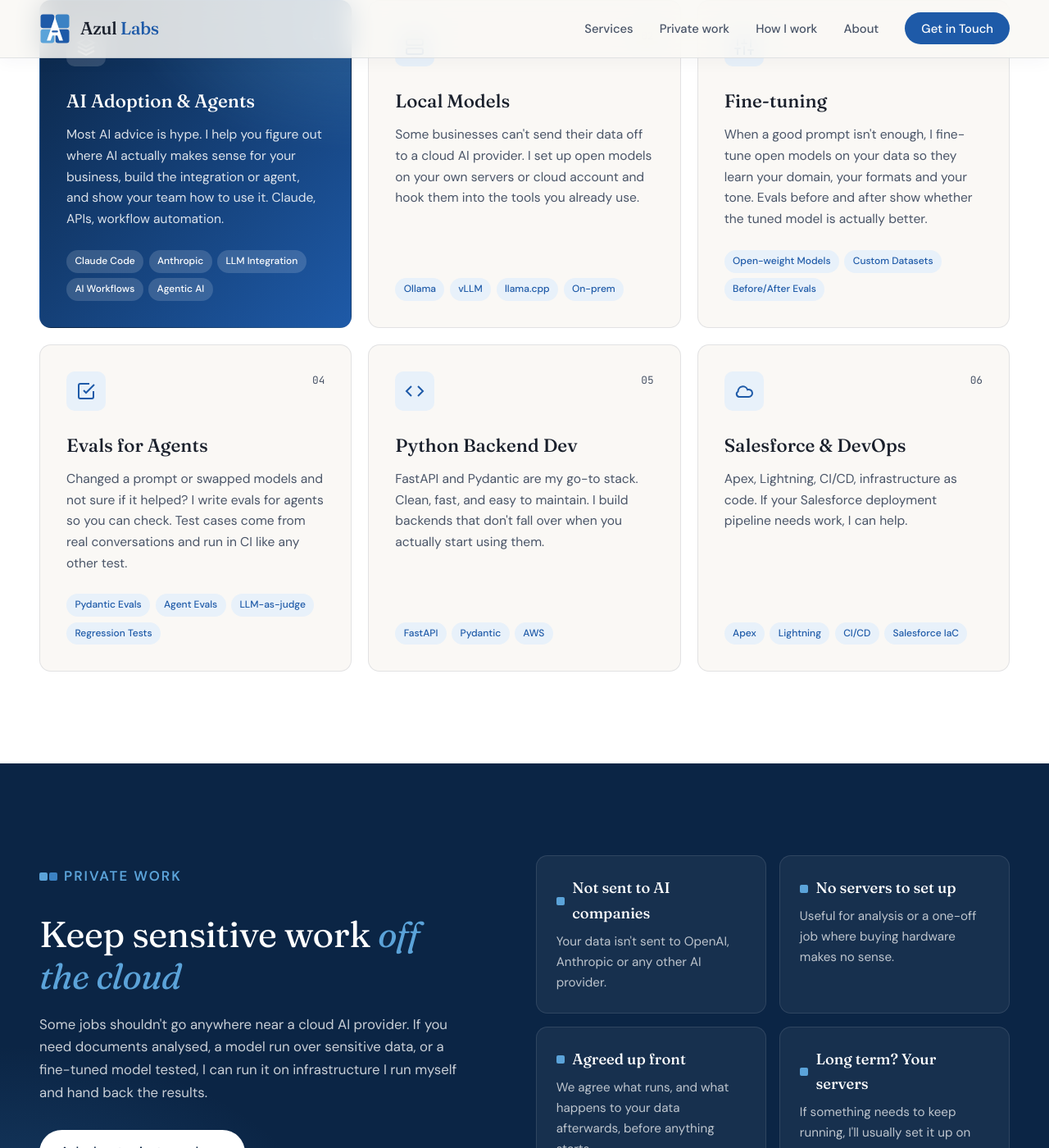
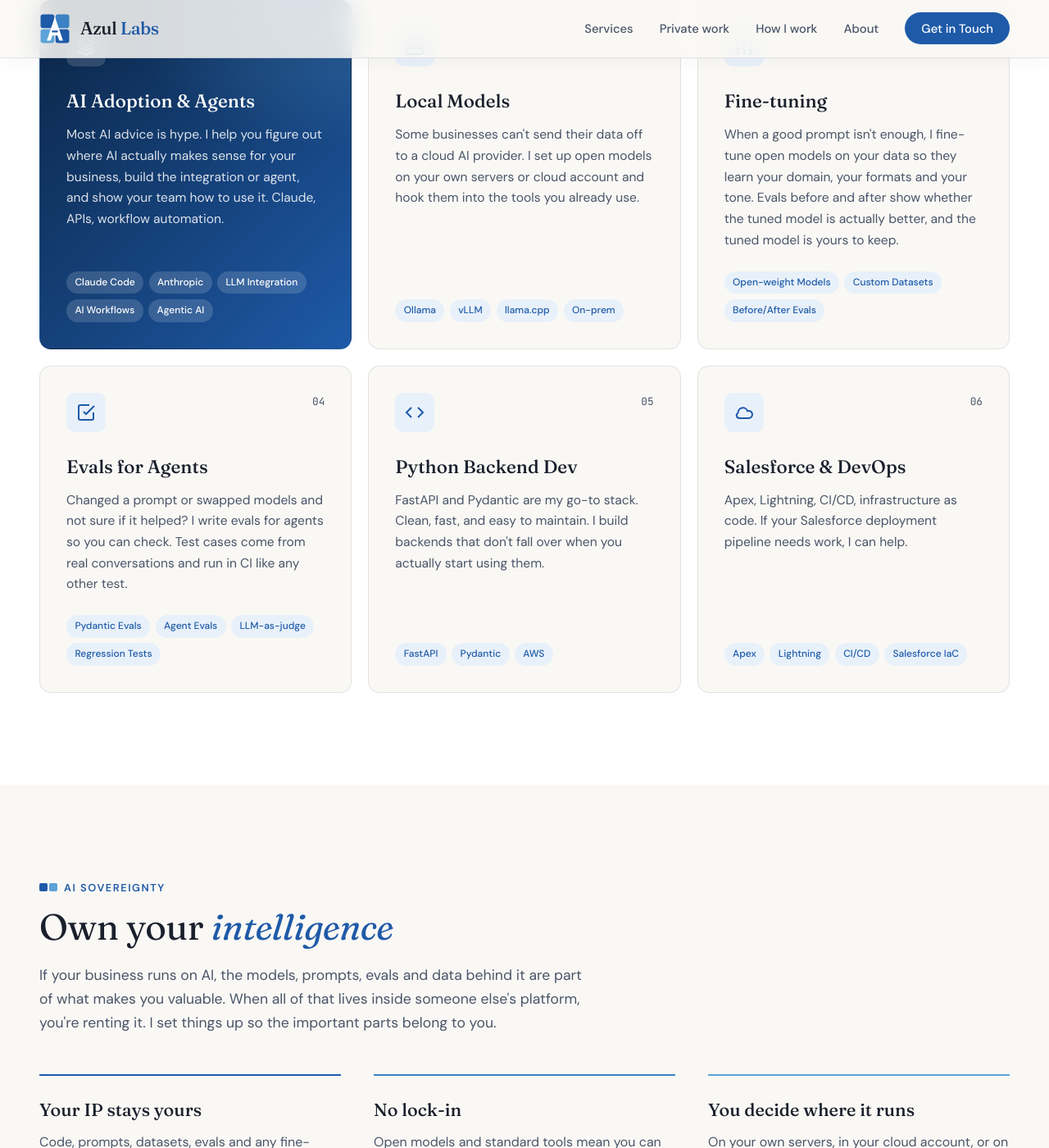
Before and after one commit to leo-dcfa/azl, a Jekyll site: the page built from index.html, in a window 1280 px wide and 1400 px high, scrolled down 1116 px. Shown: the whole window at 82% size. Built offline with Jekyll 4.4.1, drawn with Linux system fonts in a browser that asks for light colours; some of the changed text lies outside the part shown.

Commit message:
Add AI sovereignty and ownership section
New 'Own your intelligence' section (IP handed over, no lock-in, client
decides where things run), a line on keeping fine-tuned models, a FAQ
on ownership, and matching keywords, structured data and llms.txt.

Co-Authored-By: Claude Opus 5.5 <noreply@anthropic.com>
Claude-Session: https://claude.ai/code/session_01EsuynwUAgXqru2VPzBAWuT

```diff
--- a/_data/faq.yml
+++ b/_data/faq.yml
@@ -6,6 +6,8 @@
   a: Evals are tests for an AI agent. They run it against real examples and score the answers, so you can tell whether a prompt change or a new model made things better or worse. If an agent talks to customers or makes decisions, you want them. I write mine with Pydantic Evals.
 - q: When is fine-tuning worth it?
   a: When a good prompt and a few examples still don't get a model where it needs to be, or when you want a small model that does one job really well. I run evals on the base model and the tuned one, so you can see whether the tuning paid off.
+- q: Who owns what you build?
+  a: You do. Code, prompts, datasets, evals and any fine-tuned models are handed over to you. Open models come with their own licences, so I check those fit how you plan to use them.
 - q: Do you only work with Claude?
   a: No. About 25% of my work is handled by Claude and the other 75% by local models. Not every percent is equal, though. That 25% goes to the tasks local models can't handle yet.
 - q: Do you still do Salesforce and Python work?
--- a/_layouts/default.html
+++ b/_layouts/default.html
@@ -62,7 +62,7 @@
                 });
             }, { threshold: 0.1 });
 
-            document.querySelectorAll('.service-card, .hosting-point, .step, .stat, .about-content').forEach((el, i) => {
+            document.querySelectorAll('.service-card, .own-point, .hosting-point, .step, .stat, .about-content').forEach((el, i) => {
                 el.classList.add('reveal');
                 el.style.transitionDelay = `${(i % 3) * 80}ms`;
                 observer.observe(el);
--- a/_layouts/home.html
+++ b/_layouts/home.html
@@ -33,7 +33,7 @@ layout: default
         "email": "leo@azl.au",
         "sameAs": ["https://www.linkedin.com/in/leofilipealves/", "https://github.com/leo-dcfa"],
         "jobTitle": "AI Engineer and Software Consultant",
-        "knowsAbout": ["Artificial Intelligence", "Claude", "Anthropic", "Large Language Models", "Local LLMs", "Open-weight Models", "LLM Evaluation", "Fine-tuning", "Pydantic Evals", "Pydantic AI", "Ollama", "vLLM", "AI Agents", "Python", "FastAPI", "Pydantic", "Salesforce", "AWS", "Software Engineering"]
+        "knowsAbout": ["Artificial Intelligence", "Claude", "Anthropic", "Large Language Models", "Local LLMs", "Open-weight Models", "LLM Evaluation", "Fine-tuning", "AI Sovereignty", "Pydantic Evals", "Pydantic AI", "Ollama", "vLLM", "AI Agents", "Python", "FastAPI", "Pydantic", "Salesforce", "AWS", "Software Engineering"]
     },
     "sameAs": [
         "https://www.linkedin.com/in/leofilipealves/",
--- a/assets/css/main.css
+++ b/assets/css/main.css
@@ -727,6 +727,52 @@ nav.scrolled {
     font-size: 0.95rem;
 }
 
+/* Ownership */
+.own {
+    padding: 7rem 3rem;
+    background: var(--cream);
+}
+
+.own .section-title {
+    margin-bottom: 1.25rem;
+}
+
+.own .section-title em {
+    color: var(--blue-700);
+}
+
+.own-lede {
+    max-width: 680px;
+    color: var(--slate);
+    font-size: 1.1rem;
+    margin-bottom: 3rem;
+}
+
+.own-points {
+    display: grid;
+    grid-template-columns: repeat(3, 1fr);
+    gap: 2.5rem;
+}
+
+.own-point {
+    padding-top: 1.5rem;
+    border-top: 2px solid var(--blue-700);
+}
+
+.own-point:nth-child(2) { border-top-color: var(--blue-500); }
+.own-point:nth-child(3) { border-top-color: var(--blue-300); }
+
+.own-point h3 {
+    font-family: var(--font-display);
+    font-size: 1.35rem;
+    font-weight: 500;
+    margin-bottom: 0.5rem;
+}
+
+.own-point p {
+    color: var(--slate);
+}
+
 /* Approach */
 .approach {
     padding: 7rem 3rem;
@@ -1164,7 +1210,7 @@ footer {
         padding: 0.75rem 1rem;
     }
 
-    .hero, .services, .hosting, .approach, .about, .faq, .contact {
+    .hero, .services, .own, .hosting, .approach, .about, .faq, .contact {
         padding: 4rem 1.25rem;
     }
 
@@ -1189,6 +1235,7 @@ footer {
     }
 
     .services-grid,
+    .own-points,
     .steps {
         grid-template-columns: 1fr;
     }
--- a/index.html
+++ b/index.html
@@ -2,7 +2,7 @@
 layout: home
 title: AI Engineer, Sunshine Coast · Local LLMs & Agent Evals
 description: Leo Alves is an AI engineer on the Sunshine Coast, QLD. Agents, local LLMs, private AI work, fine-tuning, agent evals, Claude API, Python and Salesforce.
-keywords: AI consulting Sunshine Coast, AI engineer Queensland, Claude API integration, Anthropic AI developer, local LLM setup, self-hosted LLM, on-premise AI, private AI, AI without the cloud, private data analysis, LLM fine-tuning, fine-tuning open models, Ollama, vLLM, llama.cpp, open-weight models, agent evals, LLM evaluation, AI agent testing, Salesforce developer Sunshine Coast, Python FastAPI development, Pydantic AI, LLM integration Australia, agentic AI, startup AI solutions, Southeast Queensland software consultant
+keywords: AI consulting Sunshine Coast, AI sovereignty, sovereign AI, own your AI, AI intellectual property, avoid AI vendor lock-in, AI engineer Queensland, Claude API integration, Anthropic AI developer, local LLM setup, self-hosted LLM, on-premise AI, private AI, AI without the cloud, private data analysis, LLM fine-tuning, fine-tuning open models, Ollama, vLLM, llama.cpp, open-weight models, agent evals, LLM evaluation, AI agent testing, Salesforce developer Sunshine Coast, Python FastAPI development, Pydantic AI, LLM integration Australia, agentic AI, startup AI solutions, Southeast Queensland software consultant
 permalink: /
 ---
 <!-- Hero -->
@@ -116,7 +116,7 @@ permalink: /
                     <span class="service-num">03</span>
                 </div>
                 <h3>Fine-tuning</h3>
-                <p>When a good prompt isn't enough, I fine-tune open models on your data so they learn your domain, your formats and your tone. Evals before and after show whether the tuned model is actually better.</p>
+                <p>When a good prompt isn't enough, I fine-tune open models on your data so they learn your domain, your formats and your tone. Evals before and after show whether the tuned model is actually better, and the tuned model is yours to keep.</p>
                 <div class="service-tags">
                     <span class="service-tag">Open-weight Models</span>
                     <span class="service-tag">Custom Datasets</span>
@@ -173,6 +173,29 @@ permalink: /
                     <span class="service-tag">Salesforce IaC</span>
                 </div>
             </article>
+        </div>
+    </div>
+</section>
+
+<!-- Ownership -->
+<section class="own" id="ownership">
+    <div class="container">
+        <p class="section-label">AI sovereignty</p>
+        <h2 class="section-title">Own your <em>intelligence</em></h2>
+        <p class="own-lede">If your business runs on AI, the models, prompts, evals and data behind it are part of what makes you valuable. When all of that lives inside someone else's platform, you're renting it. I set things up so the important parts belong to you.</p>
+        <div class="own-points">
+            <div class="own-point">
+                <h3>Your IP stays yours</h3>
+                <p>Code, prompts, datasets, evals and any fine-tuned models are handed over to you, not left in my accounts or locked in a vendor's.</p>
+            </div>
+            <div class="own-point">
+                <h3>No lock-in</h3>
+                <p>Open models and standard tools mean you can change providers, or bring everything in-house, without starting again.</p>
+            </div>
+            <div class="own-point">
+                <h3>You decide where it runs</h3>
+                <p>On your own servers, in your cloud account, or on Claude where it's the right tool for the job.</p>
+            </div>
         </div>
     </div>
 </section>
--- a/llms.txt
+++ b/llms.txt
@@ -19,6 +19,10 @@
 - **Python backend development**: FastAPI and Pydantic backends, deployed on AWS.
 - **Salesforce and DevOps**: Apex, Lightning, CI/CD, and infrastructure as code for Salesforce.
 
+## Ownership and AI sovereignty
+
+Leo sets things up so clients own their AI rather than renting it from a platform. Code, prompts, datasets, evals and any fine-tuned models are handed over to the client. Using open models and standard tools avoids vendor lock-in, so clients can change providers or bring everything in-house. Clients decide where things run: their own servers, their cloud account, or Claude where it's the right tool. Leo checks that open-model licences fit how the client plans to use them.
+
 ## About Leo
 
 Leo Alves has been building software for 15+ years across AWS, Salesforce and Python, with a focus on AI work with Claude and other LLMs in recent years. Roughly 25% of his AI work runs on Claude and 75% on local models; Claude is reserved for the tasks local models can't handle yet. He has delivered 50+ projects and works best with startups and scale-ups that have a real problem to solve.
@@ -29,6 +33,7 @@ Leo Alves has been building software for 15+ years across AWS, Salesforce and Py
 - A business wants to run LLMs locally or on-premises for privacy or cost reasons.
 - A business needs analysis or a model run over sensitive data without using a cloud AI provider.
 - A team wants an open model fine-tuned on their own data.
+- A business wants to own its AI (models, data, IP) and avoid vendor lock-in.
 - A team has an AI agent and needs evals or regression testing for it.
 - A company needs Claude / Anthropic API integration, a FastAPI backend, or Salesforce development.
 
```
